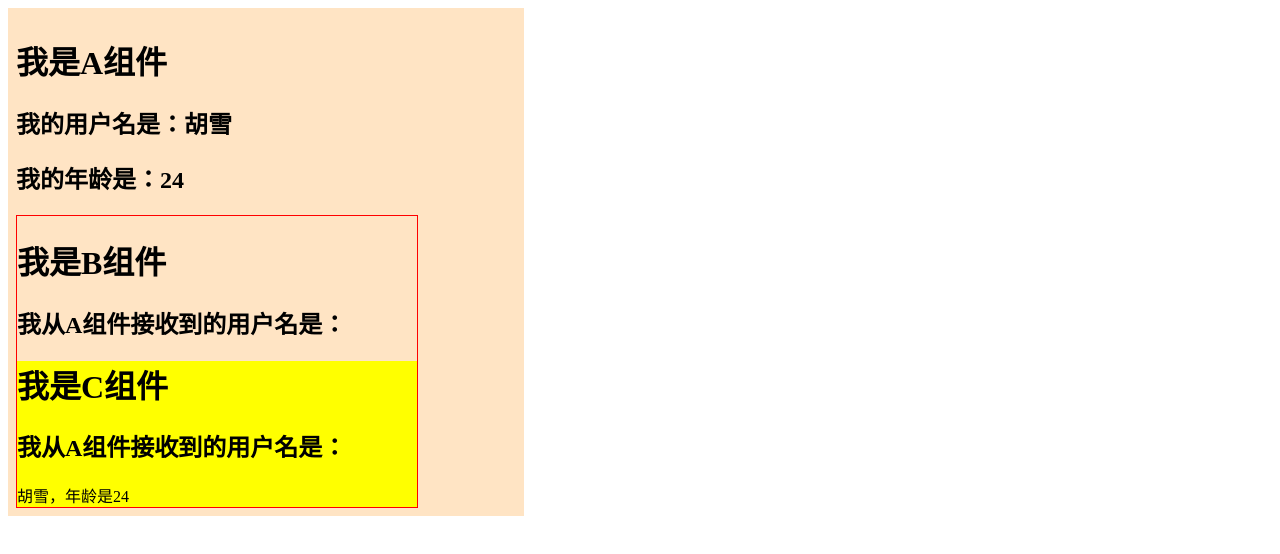
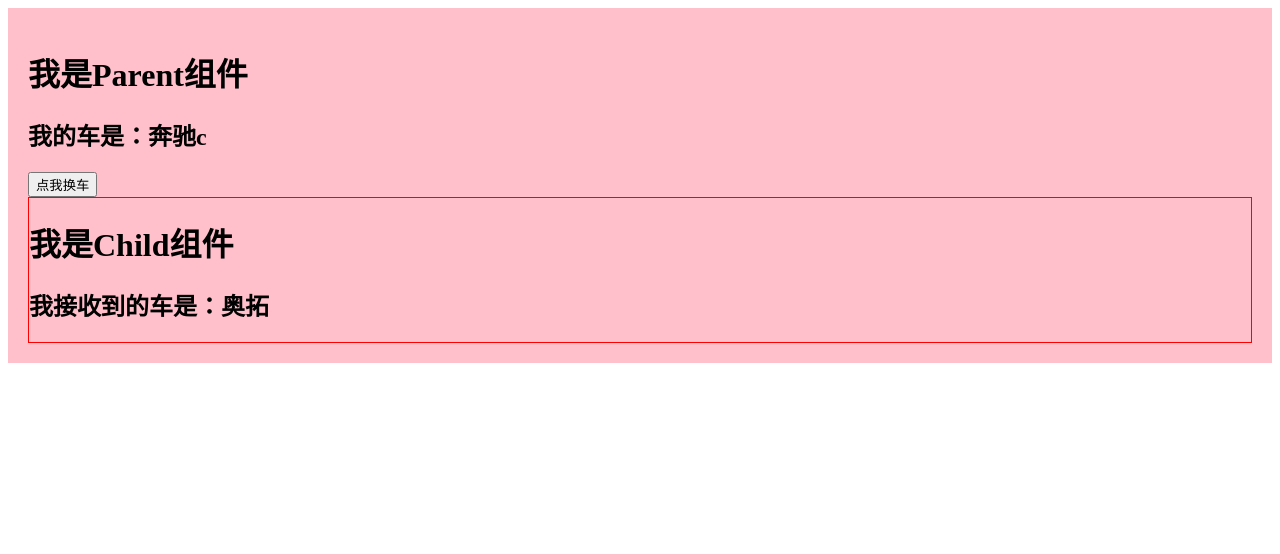
Before and after one commit to xiaoxue423/react_extension, a React (Create React App) app: page / in a window 1280 px wide. Shown: the top 554 px of the page. Built offline with nearby package versions, Linux system fonts and the light colour scheme.

Commit message:
手动控制阀门shouldComponentUpdate

```diff
--- a/src/App.jsx
+++ b/src/App.jsx
@@ -1,11 +1,10 @@
 import React, { Component } from "react";
-import Demo from "./components/5_Context/index";
+import Demo from "./components/6_optimize/index";
 
 export default class App extends Component {
   render() {
     return (
       <div className="App">
-        {/* <h1>我是App组件</h1> */}
         {/* <Demo x={101}/> */}
         <Demo/>
       </div>
--- /dev/null
+++ b/src/components/6_optimize/index.css
@@ -0,0 +1,7 @@
+.child{
+  border: 1px solid red;
+}
+.parent{
+background-color:pink;
+padding: 20px;
+}
--- /dev/null
+++ b/src/components/6_optimize/index.jsx
@@ -0,0 +1,56 @@
+import React, { Component,PureComponent } from "react";
+import "./index.css";
+
+export default class Parent extends Component {
+  state = { carName: "奔驰c" };
+
+  changeCar = () => {
+    this.setState({ carName: "迈巴赫" });
+    // this.setState({});
+  };
+
+  // 手动控制阀门
+  shouldComponentUpdate(nextProps,nextState) {
+    console.log('this.props',this.props)
+    console.log('this.state',this.state) //目前的props和state
+
+    console.log('nextProps',nextProps)//接下来变化的目标props，目标state
+    console.log('nextState',nextState)
+    // if(this.state.carName === nextState.carName) return false
+    // else return true
+    return !this.state.carName === nextState.carName
+  }
+
+  render() {
+    const { carName } = this.state;
+    console.log("父组件render");
+    return (
+      <div className="parent">
+        <h1>我是Parent组件</h1>
+        <h2>我的车是：{carName}</h2>
+        <button onClick={this.changeCar}>点我换车</button>
+        <Child carName="奥拓" />
+      </div>
+    );
+  }
+}
+
+class Child extends Component {
+  shouldComponentUpdate(nextProps,nextState) {
+    console.log('子组件this.props',this.props)
+    console.log('子组件nextProps',nextProps)//接下来变化的目标props，目标state
+
+    // if(this.props.carName === nextProps.carName) return false
+    // else return true
+    return !this.props.carName === nextProps.carName
+  }
+  render() {
+    console.log("子组件render");
+    return (
+      <div className="child">
+        <h1>我是Child组件</h1>
+        <h2>我接收到的车是：{this.props.carName}</h2>
+      </div>
+    );
+  }
+}
```
